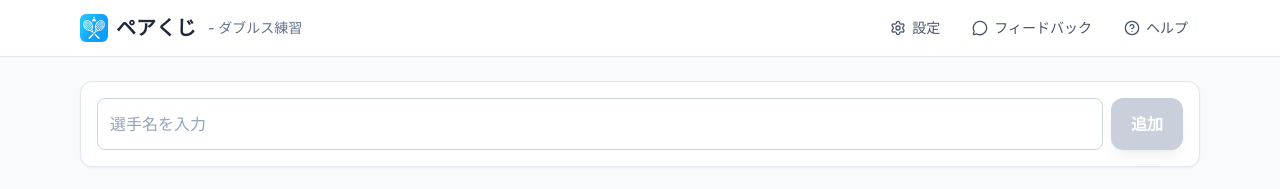
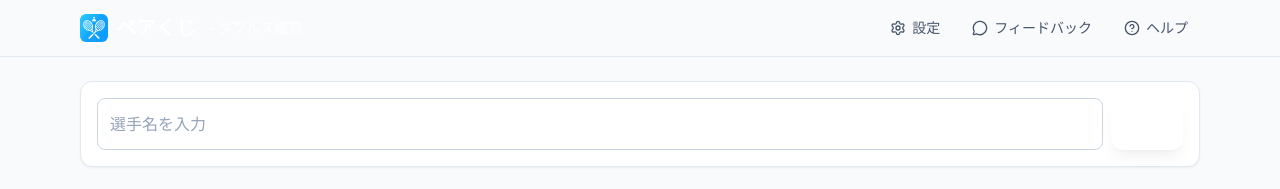
Before and after one commit to KM0912/pairkuji, a Next.js app: page /members in a window 1280 px wide. Shown: the top 189 px of the page. Built offline with nearby package versions, Linux system fonts and the light colour scheme; no server answers.

Commit message:
色の設定を共通化

```diff
--- a/src/app/page.tsx
+++ b/src/app/page.tsx
@@ -2,6 +2,7 @@
 
 import React, { useEffect } from 'react';
 import { useRouter } from 'next/navigation';
+import { gradientColors } from '../lib/colors';
 
 export default function Home() {
   const router = useRouter();
@@ -14,7 +15,9 @@ export default function Home() {
   return (
     <div className="min-h-screen flex items-center justify-center px-4">
       <div className="text-center w-full max-w-sm">
-        <div className="w-20 h-20 bg-gradient-to-br from-emerald-500 to-blue-600 rounded-3xl flex items-center justify-center shadow-2xl mb-8 mx-auto">
+        <div
+          className={`w-20 h-20 ${gradientColors.icon} rounded-3xl flex items-center justify-center shadow-2xl mb-8 mx-auto`}
+        >
           <span className="text-white font-bold text-3xl">P</span>
         </div>
         <div className="animate-spin rounded-full h-10 w-10 border-b-3 border-emerald-500 mx-auto mb-6"></div>
--- a/src/components/help/HelpModal.tsx
+++ b/src/components/help/HelpModal.tsx
@@ -1,5 +1,6 @@
 import { X, Users, LayoutGrid, Shuffle, BarChart3 } from 'lucide-react';
 import { Button } from '../ui/Button';
+import { colorCombinations } from '../../lib/colors';
 
 interface HelpModalProps {
   isOpen: boolean;
@@ -33,7 +34,9 @@ export function HelpModal({ isOpen, onClose }: HelpModalProps) {
         </div>
 
         <div className="overflow-auto max-h-[60vh] px-5 py-4 space-y-6">
-          <div className="bg-gradient-to-r from-blue-50 to-emerald-50 rounded-lg p-4 border border-blue-200">
+          <div
+            className={`${colorCombinations.backgroundLight} rounded-lg p-4`}
+          >
             <h3 className="text-base font-semibold text-slate-800 mb-2">
               このアプリでできること
             </h3>
@@ -55,7 +58,9 @@ export function HelpModal({ isOpen, onClose }: HelpModalProps) {
                 <div>
                   <div className="flex items-center gap-2 mb-1">
                     <Users className="w-4 h-4 text-indigo-600" />
-                    <span className="font-medium text-slate-800">メンバー登録</span>
+                    <span className="font-medium text-slate-800">
+                      メンバー登録
+                    </span>
                   </div>
                   <p className="text-sm text-slate-600">
                     「メンバー」タブから練習に参加する可能性のある全員を登録します。
@@ -87,7 +92,9 @@ export function HelpModal({ isOpen, onClose }: HelpModalProps) {
                 <div>
                   <div className="flex items-center gap-2 mb-1">
                     <Shuffle className="w-4 h-4 text-blue-600" />
-                    <span className="font-medium text-slate-800">組み合わせ生成</span>
+                    <span className="font-medium text-slate-800">
+                      組み合わせ生成
+                    </span>
                   </div>
                   <p className="text-sm text-slate-600">
                     「次の組み合わせを生成」ボタンで、公平性を考慮した組み合わせが自動作成されます。
--- a/src/components/practice/Header.tsx
+++ b/src/components/practice/Header.tsx
@@ -5,6 +5,7 @@ import Image from 'next/image';
 import { Settings, HelpCircle, MessageCircle } from 'lucide-react';
 import { HelpModal } from '../help/HelpModal';
 import { FeedbackForm } from '../feedback/FeedbackForm';
+import { gradientColors, textColors, borderColors } from '../../lib/colors';
 
 interface HeaderProps {}
 
@@ -15,7 +16,9 @@ export function Header({}: HeaderProps) {
   return (
     <>
       <div className="sticky top-0 z-40 w-full">
-        <div className="bg-white border-b border-slate-200">
+        <div
+          className={`${gradientColors.primary} border-b ${borderColors.primary}`}
+        >
           <div className="h-14 flex items-center justify-between max-w-6xl mx-auto px-4">
             <div className="flex items-center gap-3">
               <div className="flex items-center gap-2">
@@ -26,9 +29,13 @@ export function Header({}: HeaderProps) {
                   height={28}
                   className="rounded-md"
                 />
-                <h1 className="text-xl font-bold text-slate-800">ペアくじ</h1>
+                <h1 className={`text-xl font-bold ${textColors.primary}`}>
+                  ペアくじ
+                </h1>
               </div>
-              <span className="text-slate-500 text-sm font-medium hidden sm:inline">
+              <span
+                className={`${textColors.primary} text-sm font-medium hidden sm:inline`}
+              >
                 - ダブルス練習
               </span>
             </div>
--- a/src/components/ui/Button.tsx
+++ b/src/components/ui/Button.tsx
@@ -1,4 +1,5 @@
 import React from 'react';
+import { colorCombinations } from '../../lib/colors';
 
 interface ButtonProps extends React.ButtonHTMLAttributes<HTMLButtonElement> {
   variant?: 'primary' | 'secondary' | 'danger' | 'default';
@@ -7,12 +8,9 @@ interface ButtonProps extends React.ButtonHTMLAttributes<HTMLButtonElement> {
 }
 
 const variantStyles = {
-  primary:
-    'bg-gradient-to-r from-blue-400 to-emerald-400 text-white hover:from-blue-500 hover:to-emerald-500 disabled:from-slate-400 disabled:to-slate-400',
-  secondary:
-    'bg-gradient-to-r from-slate-100 to-slate-200 text-slate-700 hover:from-slate-200 hover:to-slate-300 hover:text-slate-800 disabled:from-slate-100 disabled:to-slate-100 border border-slate-300',
-  danger:
-    'bg-gradient-to-r from-red-500 to-pink-500 text-white hover:from-red-600 hover:to-pink-600 disabled:from-slate-400 disabled:to-slate-400 shadow-red-500/25',
+  primary: colorCombinations.primaryGradientHover,
+  secondary: colorCombinations.secondaryGradientHover,
+  danger: colorCombinations.dangerGradientHover,
   default:
     'bg-white text-slate-700 border border-slate-200 hover:bg-slate-50 hover:text-slate-900 hover:border-slate-300',
 };
--- a/src/components/ui/PlayerNumber.tsx
+++ b/src/components/ui/PlayerNumber.tsx
@@ -1,4 +1,5 @@
 import React from 'react';
+import { gradientColors } from '../../lib/colors';
 
 interface PlayerNumberProps {
   number: number | string;
@@ -11,8 +12,8 @@ const variantStyles = {
   primary: 'bg-blue-100 text-blue-700',
   secondary: 'bg-emerald-100 text-emerald-700',
   neutral: 'bg-slate-600 text-white',
-  'team-a': 'bg-gradient-to-r from-sky-500 to-blue-600 text-white',
-  'team-b': 'bg-gradient-to-r from-emerald-500 to-teal-600 text-white',
+  'team-a': `${gradientColors.teamA} text-white`,
+  'team-b': `${gradientColors.teamB} text-white`,
 };
 
 const sizeStyles = {
@@ -34,7 +35,9 @@ export function PlayerNumber({
         ${variantStyles[variant]}
         ${sizeStyles[size]}
         ${className}
-      `.trim().replace(/\s+/g, ' ')}
+      `
+        .trim()
+        .replace(/\s+/g, ' ')}
     >
       {number}
     </span>
--- /dev/null
+++ b/src/lib/colors.ts
@@ -0,0 +1,66 @@
+/**
+ * アプリケーション全体で使用する共通の色設定
+ */
+
+// メインのグラデーション色設定
+export const gradientColors = {
+  primary: 'bg-gradient-to-r from-blue-400 to-emerald-400',
+  primaryHover: 'hover:from-blue-500 hover:to-emerald-500',
+  primaryDisabled: 'disabled:from-slate-400 disabled:to-slate-400',
+
+  // その他のグラデーション
+  secondary: 'bg-gradient-to-r from-slate-100 to-slate-200',
+  secondaryHover: 'hover:from-slate-200 hover:to-slate-300',
+  secondaryDisabled: 'disabled:from-slate-100 disabled:to-slate-100',
+
+  danger: 'bg-gradient-to-r from-red-500 to-pink-500',
+  dangerHover: 'hover:from-red-600 hover:to-pink-600',
+  dangerDisabled: 'disabled:from-slate-400 disabled:to-slate-400',
+
+  // チーム用のグラデーション
+  teamA: 'bg-gradient-to-r from-sky-500 to-blue-600',
+  teamB: 'bg-gradient-to-r from-emerald-500 to-teal-600',
+
+  // 背景用の薄いグラデーション
+  backgroundLight: 'bg-gradient-to-r from-blue-50 to-emerald-50',
+
+  // アイコン用のグラデーション
+  icon: 'bg-gradient-to-br from-emerald-500 to-blue-600',
+} as const;
+
+// テキスト色設定
+export const textColors = {
+  primary: 'text-white',
+  secondary: 'text-slate-600',
+  secondaryHover: 'hover:text-slate-800',
+  muted: 'text-slate-400',
+  dark: 'text-slate-800',
+} as const;
+
+// ボーダー色設定
+export const borderColors = {
+  primary: 'border-slate-200',
+  secondary: 'border-slate-300',
+  accent: 'border-blue-200',
+} as const;
+
+// 影の色設定
+export const shadowColors = {
+  danger: 'shadow-red-500/25',
+} as const;
+
+// よく使用される色の組み合わせ
+export const colorCombinations = {
+  primaryGradient: `${gradientColors.primary} ${textColors.primary}`,
+  primaryGradientHover: `${gradientColors.primary} ${gradientColors.primaryHover} ${textColors.primary}`,
+  primaryGradientDisabled: `${gradientColors.primary} ${gradientColors.primaryDisabled} ${textColors.primary}`,
+
+  secondaryGradient: `${gradientColors.secondary} ${textColors.secondary} ${borderColors.secondary}`,
+  secondaryGradientHover: `${gradientColors.secondary} ${gradientColors.secondaryHover} ${textColors.secondaryHover} ${borderColors.secondary}`,
+
+  dangerGradient: `${gradientColors.danger} ${textColors.primary} ${shadowColors.danger}`,
+  dangerGradientHover: `${gradientColors.danger} ${gradientColors.dangerHover} ${textColors.primary} ${shadowColors.danger}`,
+  dangerGradientDisabled: `${gradientColors.danger} ${gradientColors.dangerDisabled} ${textColors.primary}`,
+
+  backgroundLight: `${gradientColors.backgroundLight} ${borderColors.accent}`,
+} as const;
--- a/src/lib/fairnessAlgorithm.ts
+++ b/src/lib/fairnessAlgorithm.ts
@@ -764,11 +764,7 @@ export function generateFairRound(
   const playingIds = playing.map((player) => player.memberId);
   const pairs = buildPairs(playingIds, playerStats);
   const opponentFrequency = buildOpponentFrequencyMap(rounds);
-  const courts = buildCourtsFromPairs(
-    pairs,
-    playerStats,
-    opponentFrequency
-  );
+  const courts = buildCourtsFromPairs(pairs, playerStats, opponentFrequency);
 
   return { courts, rests: restIds };
 }
```
